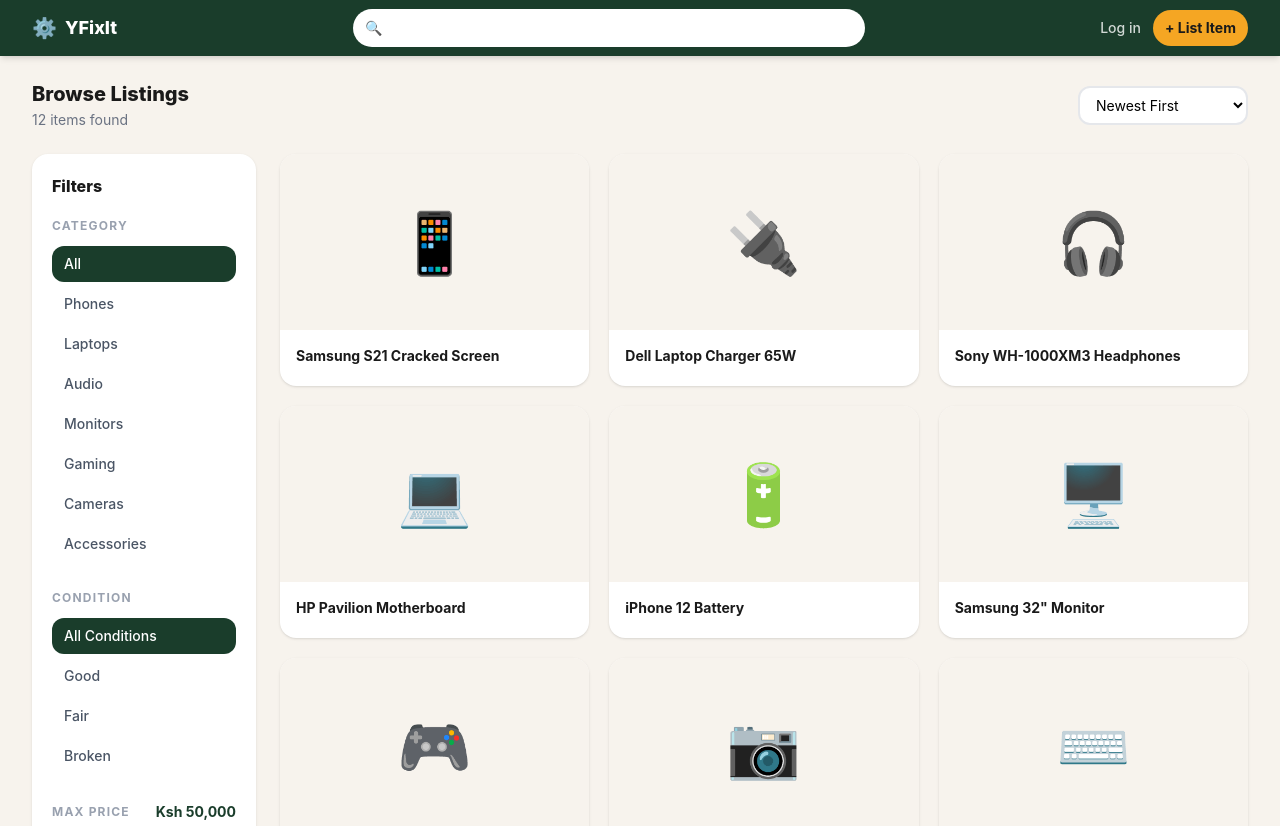
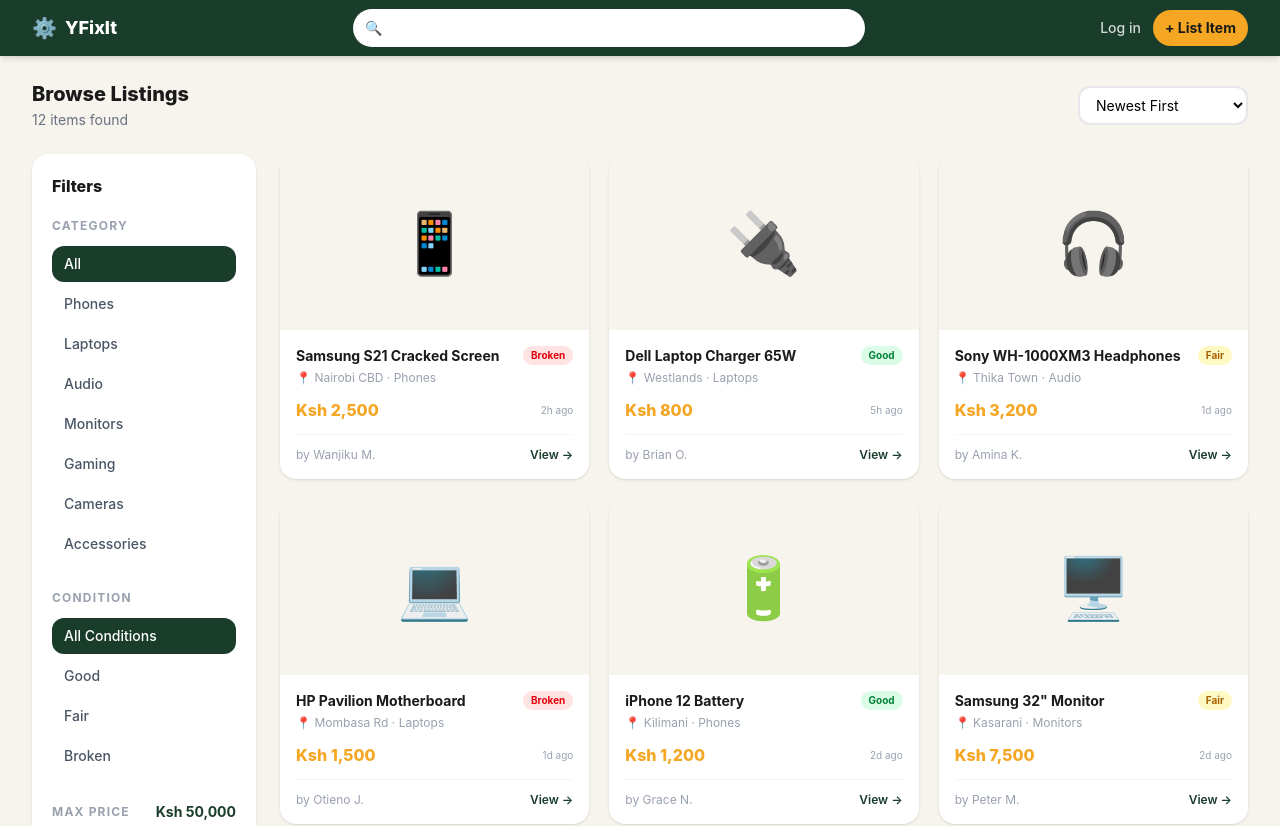
Before and after one commit to Goddii/YFixIt, a React (Vite) app: page /browse in a window 1280 px wide. Shown: the top 826 px of the page. Built offline with nearby package versions, Linux system fonts and the light colour scheme.

Commit message:
feat: add details to product card

```diff
--- a/src/pages/Browse.jsx
+++ b/src/pages/Browse.jsx
@@ -278,6 +278,25 @@
                                     <div className="p-4">
                                         <div className="flex items-start justify-between gap-2 mb-1">
                                             <h3 className="font-bold text-[#1a1a1a] text-sm leading-ssnug">{item.title}</h3>
+                                            <span className={`shrink-0 text-[10px] font-bold px-2 py-0.5 rounded-full ${CONDITION_STYLES[item.condition]}`}>
+                                                {item.condition}
+                                            </span>
+                                        </div>
+                                        <p className="text-xs text-gray-400 mb-3">
+                                            📍 {item.location} · {item.category}
+                                        </p>
+                                        <div className="flex items-center justify-between">
+                                            <span className="text-[#f5a623] font-extrabold text-base">
+                                                Ksh {item.price.toLocaleString()}
+                                            </span>
+                                            <span className="text-[10px] text-gray-400"> {item.posted}</span>
+                                        </div>
+
+                                        <div className="mt-3 pt-3 border-t border-gray-100 flex items-center justify-between">
+                                            <span className="text-xs text-gray-400">by {item.seller}</span>
+                                            <span className="text-xs font-semibold text-[#1a3d2b] group-hoverr:text-[#f5a623] transition-colors">
+                                               View →
+                                            </span>
                                         </div>
 
                                     </div>
```
